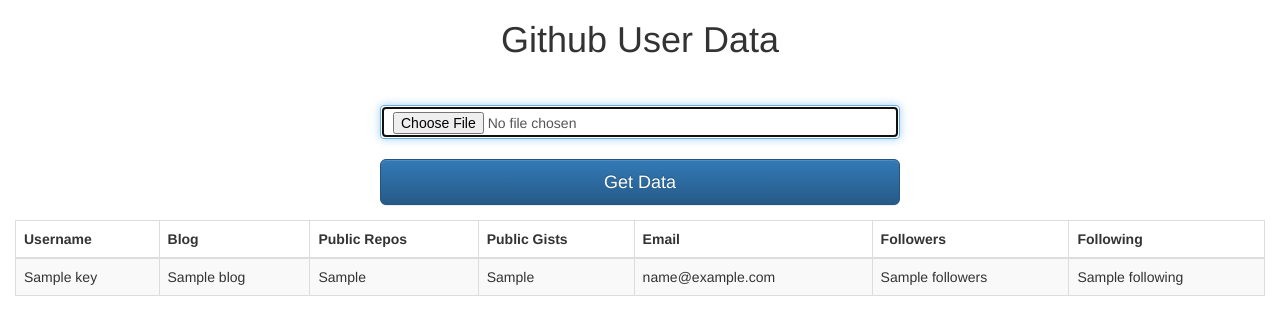
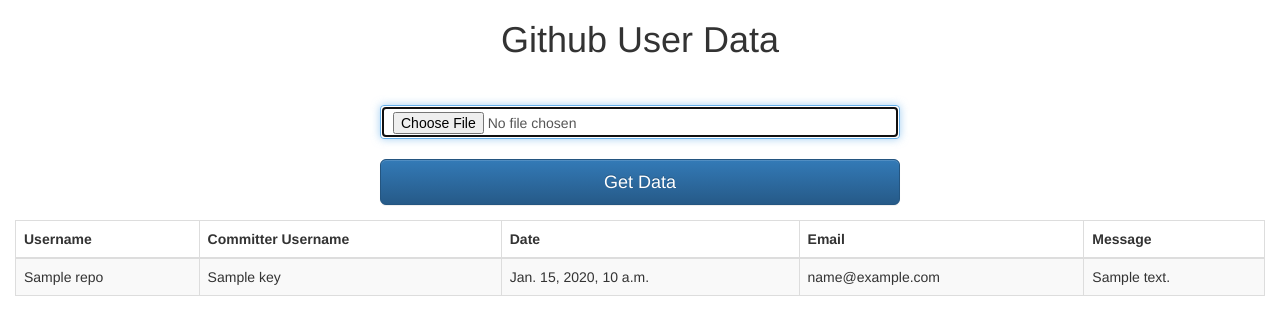
Before and after one commit to Julle94/Webtech3-project-Github-Repos, a Django app: template app/templates/app/profile.html in a window 1280 px wide. Shown: the top 335 px of the page. Run offline with Django 3.2, Linux system fonts and the light colour scheme; the template is opened without the code that fills it: most values are stand-ins (such as "Sample title", 1, 10 or a date in 2020); parts of the project's set-up code (start-up, migrations or seed data) failed here and were passed over; some libraries are stand-ins or nearby versions.

Commit message:
Add files via upload

```diff
--- a/app/templates/app/profile.html
+++ b/app/templates/app/profile.html
@@ -33,25 +33,21 @@
               <thead>
               <tr>
                 <th class="header"> Username <i class="icon-sort"></i></th>
-                <th class="header"> Blog <i class="icon-sort"></i></th>
-                <th class="header"> Public Repos <i class="icon-sort"></i></th>
-                <th class="header"> Public Gists <i class="icon-sort"></i></th>
+                <th class="header"> Committer Username <i class="icon-sort"></i></th>
+                <th class="header"> Date<i class="icon-sort"></i></th>
                 <th class="header"> Email <i class="icon-sort"></i></th>
-                <th class="header"> Followers <i class="icon-sort"></i></th>
-                <th class="header"> Following <i class="icon-sort"></i></th>
+                <th class="header"> Message <i class="icon-sort"></i></th>
               </tr>
           </thead>
           <tbody>
 
           {% for key in data %}
               <tr>
+                  <td>{{ key.repo }}</td>
                   <td>{{ key.name }}</td>
-                  <td>{{ key.blog }}</td>
-                  <td>{{ key.public_repos }}</td>
-                  <td>{{ key.public_gists }}</td>
+                  <td>{{ key.date }}</td>
                   <td>{{ key.email }}</td>
-                  <td>{{ key.followers }}</td>
-                  <td>{{ key.following }}</td>
+                  <td>{{ key.message }}</td>
               </tr>
           {% endfor %}
 
```
